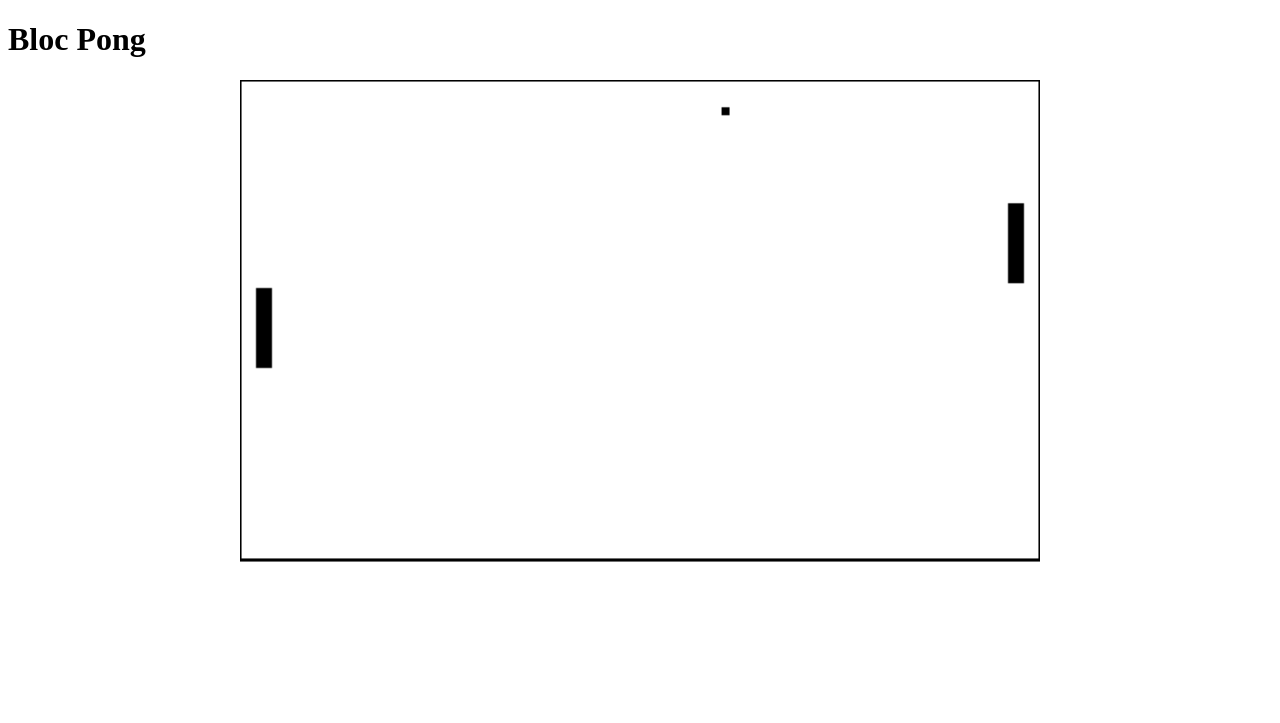
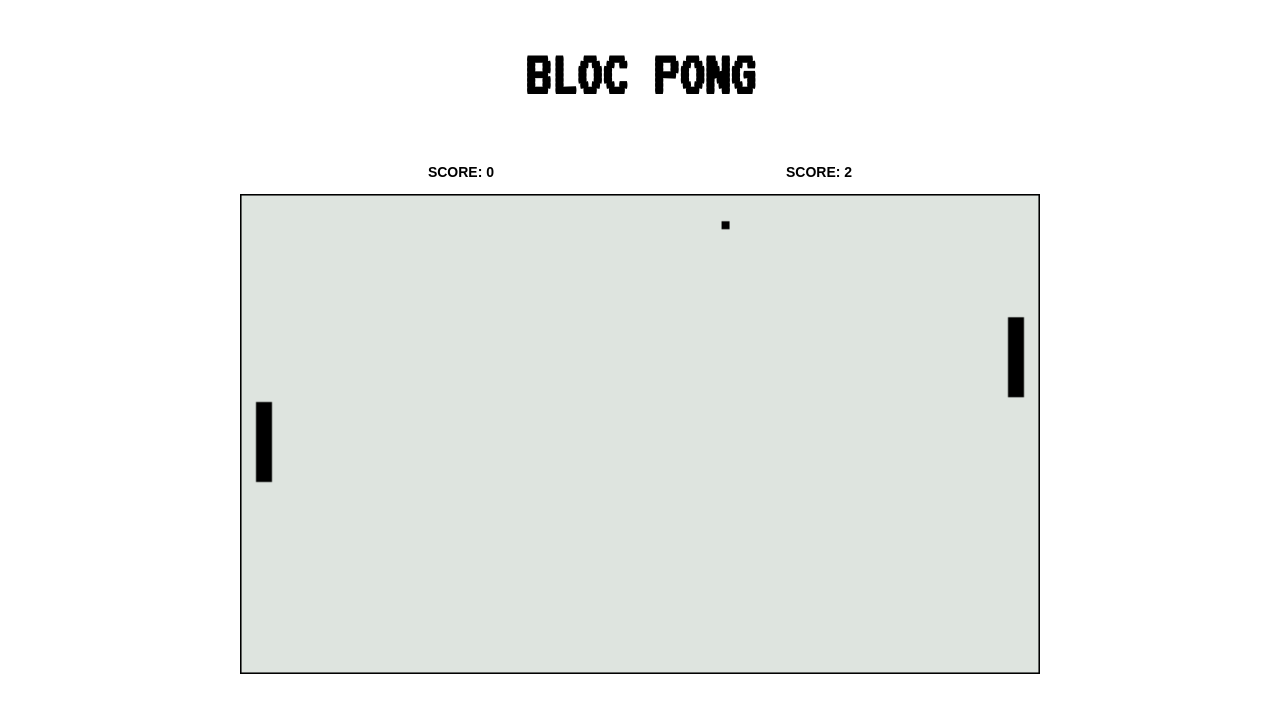
Before and after one commit to limembo/bloc-pong, a plain HTML site: page index.html in a window 1280 px wide. Drawn offline with Linux system fonts and the light colour scheme.

Commit message:
added live scoreboard

```diff
--- a/index.html
+++ b/index.html
@@ -3,10 +3,17 @@
   <head>
     <title>Bloc Pong</title>
     <link rel="stylesheet" type="text/css" href="style.css">
+    <link href="https://fonts.googleapis.com/css?family=VT323" rel="stylesheet">
   </head>
   <body>
-    <h1>Bloc Pong</h1>
-    <canvas id="canv" width="500" height="400"></canvas>
+    <h1 class="title">Bloc Pong</h1>
+     <div class="scoreboard">
+       <h3 id="player-score">Score: 0</h3>
+       <h3 id="comp-score">Score: 0</h3>
+     </div>
+     <div class="canvas">
+       <canvas id="canv" width="500" height="300"></canvas>
+     </div>
     <script type="text/javascript" src="script.js"></script>
   </body>
 </html>
--- a/script.js
+++ b/script.js
@@ -105,12 +105,12 @@ function Ball(){
     };
     //CPU score
     if(this.x < 0){
-      console.log('CPU Scores');
+      compScore += 1;
       resetTable();
     };
     //Scores for our players
     if(this.x > 500){
-      console.log('Player Scores');
+      playerScore += 1;
       resetTable();
     };
   };
@@ -179,10 +179,17 @@ function addKeyEvents(){
 var player = new Paddle(10, 130, 10, 50);
 var computer = new Paddle(480, 130, 10, 50);
 var ball = new Ball();
+var playerScore = 0;
+var compScore = 0;
+
+var playerScoreboard = document.getElementById("player-score");
+var compScoreboard = document.getElementById("comp-score");
 
 var update = function(){
   ball.move(player, computer);
   computer.computerUpdate(ball);
+  playerScoreboard.innerHTML = "Score: " + playerScore;
+  compScoreboard.innerHTML = "Score: " + compScore;
 };
 
 function render(){
--- a/style.css
+++ b/style.css
@@ -1,6 +1,41 @@
+.title {
+  text-align: center;
+  font-size: 4rem;
+  font-family: 'VT323', monospace;
+  text-transform: uppercase;
+}
+
+.scoreboard {
+  text-align: center;
+}
+
+#player-score {
+  position: relative;
+  display: inline-block;
+  margin-right: 9rem;
+  font-family: arial;
+  text-transform: uppercase;
+  font-size: 14px;
+}
+
+#comp-score {
+  position: relative;
+  display: inline-block;
+  margin-left: 9rem;
+  font-family: arial;
+  text-transform: uppercase;
+  font-size: 14px;
+}
+
+.canvas {
+  position: relative;
+}
+
 #canv {
+  position: relative;
   padding: 0;
   margin: auto;
   display: block;
   width: 800px;
+  background: #dee4df;
 }
```
